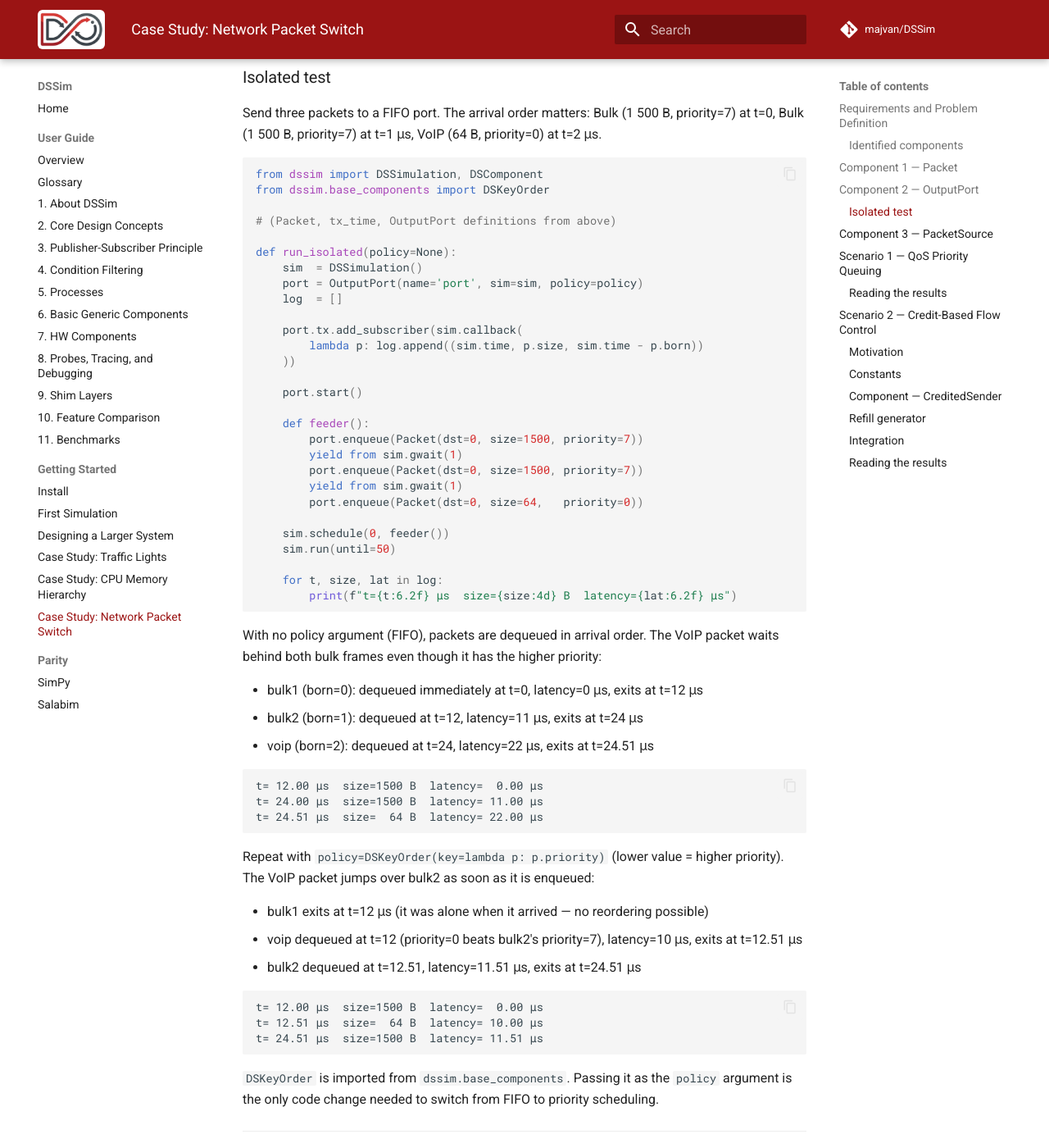
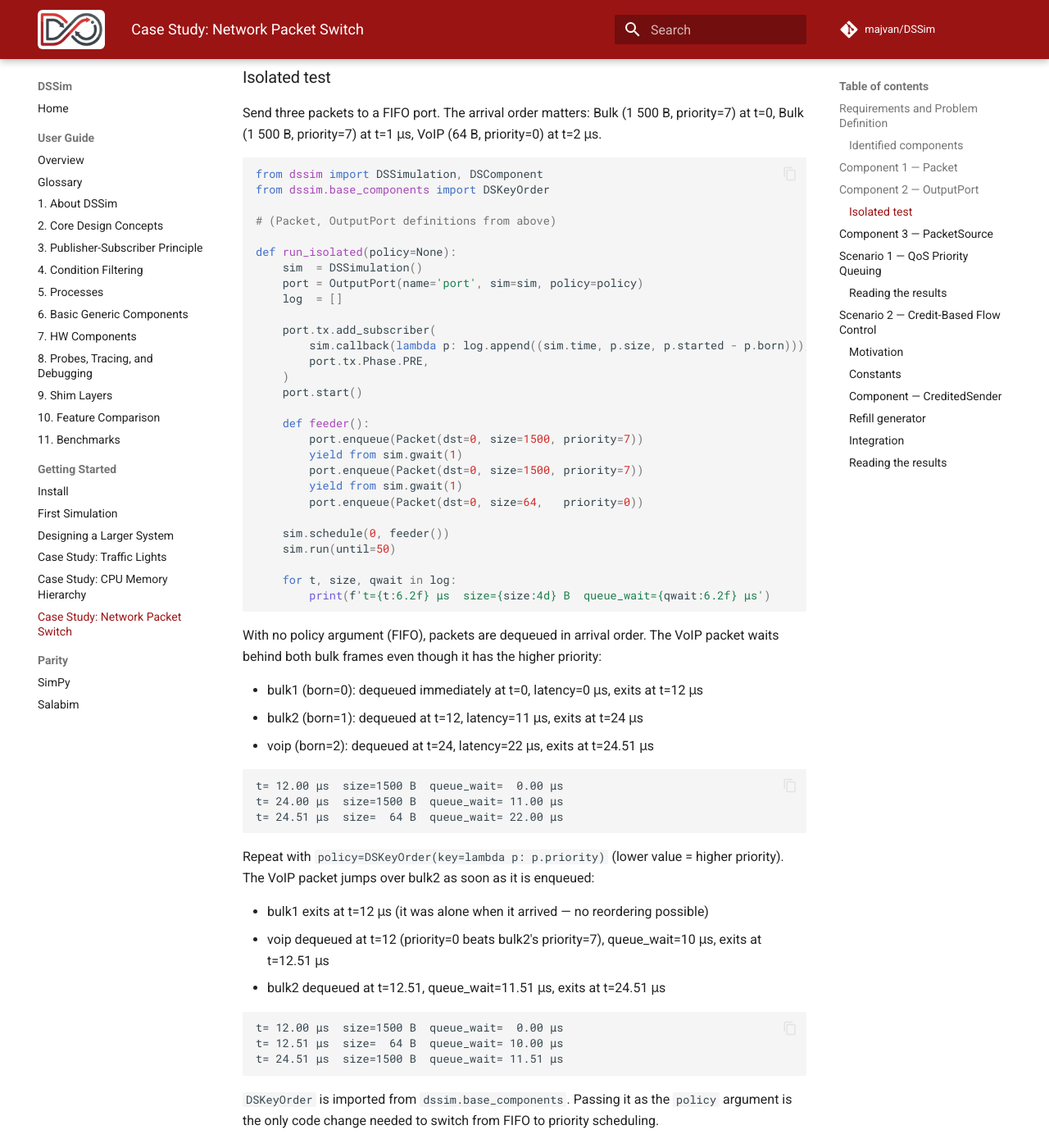
Before and after one commit to majvan/DSSim, an MkDocs documentation site: the page built from docs/getting-started/case-study-network-switch.md, in a window 1280 px wide and 1400 px high, scrolled down 2706 px. Shown: the whole window at 82% size. Built offline with MkDocs 1.6.1 and Material for MkDocs 9.7.7, drawn with Linux system fonts in a browser that asks for light colours; comment, search, counter and statistics services are not loaded; some of the changed text lies outside the part shown.

Commit message:
Update Network switch case study docs with the newest code

````diff
--- a/docs/getting-started/case-study-network-switch.md
+++ b/docs/getting-started/case-study-network-switch.md
@@ -49,11 +49,12 @@
 class Packet:
     dst:      int
     size:     int               # bytes
-    priority: int = 4           # 0 = highest, 7 = lowest
+    priority: int   = 4         # 0 = highest, 7 = lowest
     born:     float = 0.0       # simulation time at enqueue (μs)
+    started:  float = 0.0       # simulation time at start-of-service (μs)
 
-def tx_time(pkt):
-    return pkt.size / LINK_BYTES_PER_US   # μs
+    def tx_time(self):
+        return self.size / LINK_BYTES_PER_US   # μs
 ```
 
 ---
@@ -84,7 +85,7 @@
 from dssim.base_components import DSKeyOrder
 
 class OutputPort(DSComponent):
-    """Serialises packets onto a link; records per-packet queuing latency."""
+    """Serialises packets onto a 1 Gbps link via a FIFO or priority queue."""
 
     def __init__(self, capacity=200, policy=None, **kwargs):
         super().__init__(**kwargs)
@@ -109,8 +109,8 @@
     async def _transmit(self):
         while True:
             pkt = await self.queue.get(timeout=float('inf'))
-            self.latencies.append(self.sim.time - pkt.born)
-            await self.sim.sleep(tx_time(pkt))
+            pkt.started = self.sim.time          # record start-of-service
+            await self.sim.sleep(pkt.tx_time())
             self.tx.signal(pkt)
 ```
 
@@ -122,17 +122,17 @@
 from dssim import DSSimulation, DSComponent
 from dssim.base_components import DSKeyOrder
 
-# (Packet, tx_time, OutputPort definitions from above)
+# (Packet, OutputPort definitions from above)
 
 def run_isolated(policy=None):
     sim  = DSSimulation()
     port = OutputPort(name='port', sim=sim, policy=policy)
     log  = []
 
-    port.tx.add_subscriber(sim.callback(
-        lambda p: log.append((sim.time, p.size, sim.time - p.born))
-    ))
-
+    port.tx.add_subscriber(
+        sim.callback(lambda p: log.append((sim.time, p.size, p.started - p.born))),
+        port.tx.Phase.PRE,
+    )
     port.start()
 
     def feeder():
@@ -145,8 +145,8 @@
     sim.schedule(0, feeder())
     sim.run(until=50)
 
-    for t, size, lat in log:
-        print(f"t={t:6.2f} μs  size={size:4d} B  latency={lat:6.2f} μs")
+    for t, size, qwait in log:
+        print(f't={t:6.2f} μs  size={size:4d} B  queue_wait={qwait:6.2f} μs')
 ```
 
 With no policy argument (FIFO), packets are dequeued in arrival order. The VoIP packet waits behind both bulk frames even though it has the higher priority:
@@ -156,21 +156,21 @@
 - voip  (born=2): dequeued at t=24, latency=22 μs, exits at t=24.51 μs
 
 ```
-t= 12.00 μs  size=1500 B  latency=  0.00 μs
-t= 24.00 μs  size=1500 B  latency= 11.00 μs
-t= 24.51 μs  size=  64 B  latency= 22.00 μs
+t= 12.00 μs  size=1500 B  queue_wait=  0.00 μs
+t= 24.00 μs  size=1500 B  queue_wait= 11.00 μs
+t= 24.51 μs  size=  64 B  queue_wait= 22.00 μs
 ```
 
 Repeat with `policy=DSKeyOrder(key=lambda p: p.priority)` (lower value = higher priority). The VoIP packet jumps over bulk2 as soon as it is enqueued:
 
 - bulk1 exits at t=12 μs (it was alone when it arrived — no reordering possible)
-- voip dequeued at t=12 (priority=0 beats bulk2's priority=7), latency=10 μs, exits at t=12.51 μs
-- bulk2 dequeued at t=12.51, latency=11.51 μs, exits at t=24.51 μs
+- voip dequeued at t=12 (priority=0 beats bulk2's priority=7), queue_wait=10 μs, exits at t=12.51 μs
+- bulk2 dequeued at t=12.51, queue_wait=11.51 μs, exits at t=24.51 μs
 
 ```
-t= 12.00 μs  size=1500 B  latency=  0.00 μs
-t= 12.51 μs  size=  64 B  latency= 10.00 μs
-t= 24.51 μs  size=1500 B  latency= 11.51 μs
+t= 12.00 μs  size=1500 B  queue_wait=  0.00 μs
+t= 12.51 μs  size=  64 B  queue_wait= 10.00 μs
+t= 24.51 μs  size=1500 B  queue_wait= 11.51 μs
 ```
 
 `DSKeyOrder` is imported from `dssim.base_components`. Passing it as the `policy` argument is the only code change needed to switch from FIFO to priority scheduling.
@@ -240,20 +240,30 @@
 ```
 
 ```python
-import random
 import statistics
 from dssim import DSSimulation, DSComponent
 from dssim.base_components import DSKeyOrder
 
-# (Packet, tx_time, OutputPort, PacketSource definitions from above)
+# (Packet, OutputPort, PacketSource definitions from above)
 
-def run_scenario(policy=None, duration=100_000):
-    sim  = DSSimulation()
-    port = OutputPort(name='port', sim=sim, policy=policy)
+def run_scenario1(policy=None, duration=100_000):
+    sim   = DSSimulation()
+    port  = OutputPort(name='port', sim=sim, policy=policy)
     probe = port.queue.add_stats_probe()
 
-    voip_cb = sim.callback(port.enqueue, name='voip_in')
-    bulk_cb = sim.callback(port.enqueue, name='bulk_in')
+    voip_cb = sim.callback(port.enqueue)
+    bulk_cb = sim.callback(port.enqueue)
+
+    voip_lat, bulk_lat = [], []
+
+    def on_exit(pkt):
+        qwait = pkt.started - pkt.born
+        if pkt.priority == 0:
+            voip_lat.append(qwait)
+        else:
+            bulk_lat.append(qwait)
+
+    port.tx.add_subscriber(sim.callback(on_exit), port.tx.Phase.PRE)
 
     voip_src = PacketSource(sim, voip_cb, interval=5,  size=64,   priority=0, label='voip')
     bulk_src = PacketSource(sim, bulk_cb, interval=15, size=1500, priority=7, label='bulk')
@@ -261,16 +271,10 @@
     port.start()
     voip_src.start()
     bulk_src.start()
-
     sim.run(until=duration)
-
-    voip_pkts = [l for l in port.latencies if ...]   # split by size (see note)
-    # In practice, attach a separate latency list per source
-    # by subscribing to port.tx and filtering on pkt.priority.
-    ...
 ```
 
-The simplest way to split per-class statistics is to subscribe a callback on `port.tx` and sort by `pkt.priority`.
+Per-class latency is split in the `on_exit` callback by `pkt.priority`; queue depth statistics come from `probe.stats()`.
 
 **FIFO results** — VoIP and Bulk share the queue equally; neither class receives preferential treatment:
 
@@ -410,7 +414,7 @@
             self._tx_credits.signal(self._credits)
 
             pkt.started = self.sim.time
-            await self.sim.sleep(tx_time(pkt))
+            await self.sim.sleep(pkt.tx_time())
             self.tx.signal(pkt)
 ```
 
@@ -522,4 +526,4 @@
     probe.close()
     ```
 
-    `CreditedSender` uses only core DSSim primitives (`sim.wait`, `sim.observe_pre`, publishers, queues) and is compatible with any simulation layer.
+    `CreditedSender` uses only core DSSim primitives (`sim.check_and_wait`, publishers, queues) and is compatible with any simulation layer.
````
Also changed, not shown: other parts of docs/getting-started/case-study-network-switch.md (+3 -4 lines), 1 other file.
